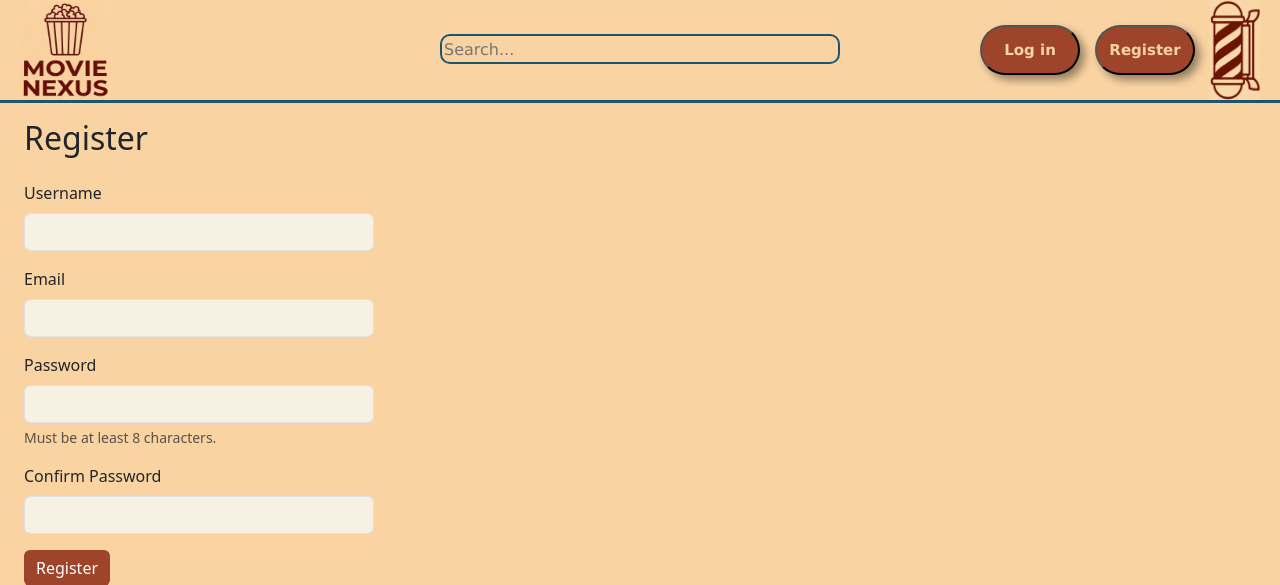
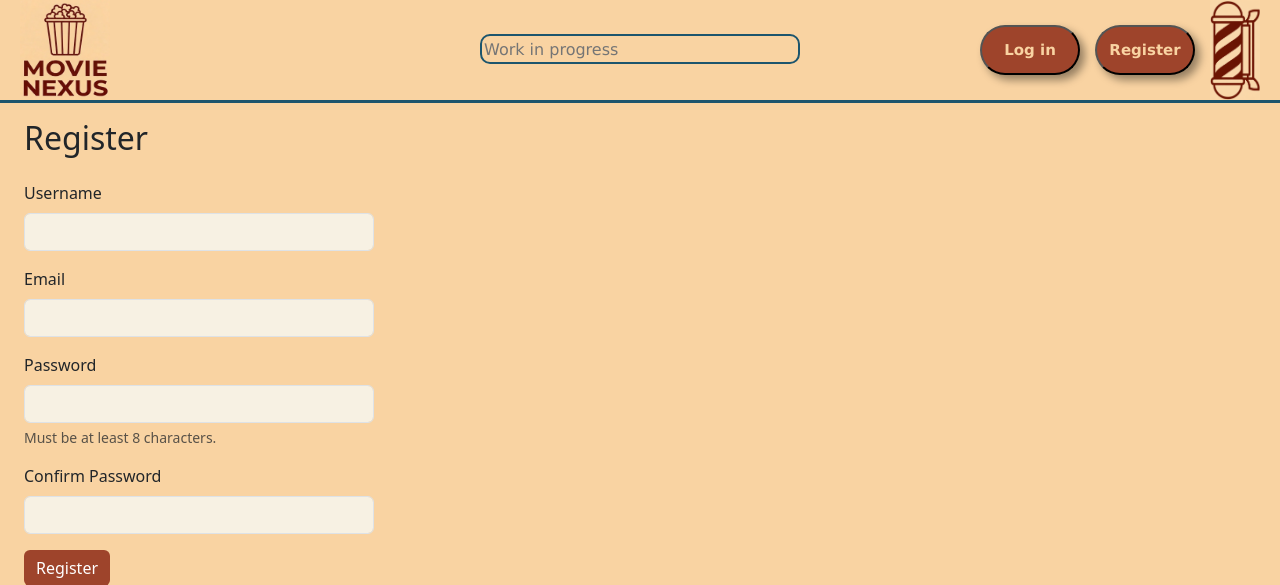
Before and after one commit to mikolajpioro/MovieNexus, a FastAPI app: page /register in a window 1280 px wide. Shown: the top 585 px of the page. Run offline with FastAPI, Linux system fonts and the light colour scheme; parts of the project's set-up code (start-up, migrations or seed data) failed here and were passed over.

Commit message:
Update layout and styling: adjust search bar width and add viewport meta tag

```diff
--- a/static/style.css
+++ b/static/style.css
@@ -23,7 +23,7 @@ body{
 }
 
 .search_bar {
-    width: 400px;
+    width: 25%;
     height: 30px;
     background-color: transparent;
     font-family: Verdana;
--- a/templates/layout.html
+++ b/templates/layout.html
@@ -2,6 +2,7 @@
 <html>
     <head>
         <meta charset="UTF-8">
+        <meta name="viewport" content="width=device-width"/>
         <title>{{ title }}</title>
         <link href="https://cdn.jsdelivr.net/npm/bootstrap@5.3.3/dist/css/bootstrap.min.css" rel="stylesheet">
         <link rel="stylesheet" href = "{{ url_for('static', path='style.css')}}">
@@ -13,7 +14,7 @@
             </a>
 
             <div class="search_container">
-                <input type="text" placeholder="Search..." class="search_bar">
+                <input type="text" placeholder="Work in progress" class="search_bar">
             </div>
 
             <!-- logged in nav -->
```
